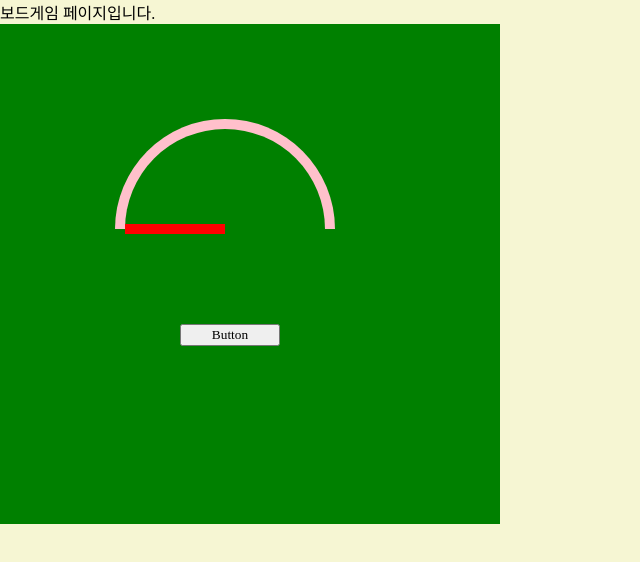
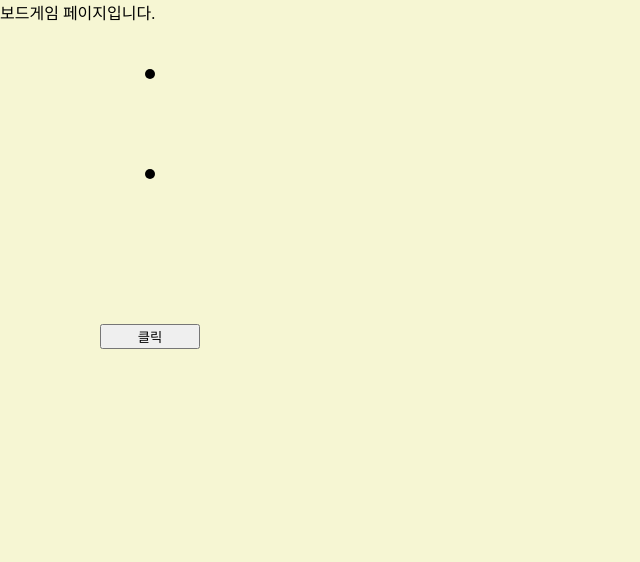
Before and after one commit to paldal-idol/BbangNyang, a React app in the folder client/: page /game in a window 1280 px wide. Shown: the top 562 px of the page, without its empty margins (0-640 px from the left). Built offline with nearby package versions, Linux system fonts and the light colour scheme; a web font is replaced by a local one.

Commit message:
feat : random_number board

```diff
--- a/client/package.json
+++ b/client/package.json
@@ -25,6 +25,7 @@
     "@babel/core": "^7.14.3",
     "@babel/preset-env": "^7.14.4",
     "@babel/preset-react": "^7.13.13",
+    "@types/jquery": "^3.5.5",
     "@types/react": "^17.0.9",
     "@types/styled-components": "^5.1.10",
     "babel-loader": "^8.2.2",
--- a/client/src/components/organisms/Dice.tsx
+++ /dev/null
@@ -1,105 +0,0 @@
-import React, { useRef, useEffect } from 'react';
-import styled from 'styled-components';
-
-//style area
-const Dice_div = styled.div`
-  width: 500px;
-  height: 500px;
-`;
-
-const Dice_canvas = styled.canvas`
-  z-index: 1;
-  position: absolute;
-`;
-
-const Dice_Button = styled.button`
-  margin-top: 300px;
-  margin-left: 180px;
-  z-index: 2;
-  position: absolute;
-  width: 100px;
-`;
-
-//implement area
-const Dice: React.FC = () => {
-  let canvasRef = useRef<HTMLCanvasElement | null>(null);
-  let canvasCtxRef = React.useRef<CanvasRenderingContext2D | null>(null);
-  let interval;
-  let rotate_num = 8;
-  let count = 0;
-
-  const drawBackgroundrect = () => {
-    canvasCtxRef.current = canvasRef.current.getContext('2d');
-    let ctx = canvasCtxRef.current;
-    ctx!.translate(0, 0);
-    ctx!.fillStyle = 'green';
-    ctx!.rect(0, 0, 500, 500);
-    ctx!.fill();
-    ctx!.beginPath();
-    ctx!.fillStyle = 'pink';
-    ctx!.arc(225, 205, 110, 0, Math.PI, true);
-    ctx!.fill();
-    ctx!.beginPath();
-    ctx!.fillStyle = 'green';
-    ctx!.arc(225, 205, 100, 0, Math.PI, true);
-    ctx!.fill();
-  };
-
-  const drawMoved_rect = (ctx, rotate_num) => {
-    ctx.translate(225, 205);
-    ctx.rotate((rotate_num * Math.PI) / 90);
-    ctx.translate(-225, -205);
-    ctx.fillStyle = 'red';
-    ctx.fillRect(125, 200, 100, 10);
-  };
-
-  const clear = (c) => {
-    c.fillStyle = 'green';
-    c.arc(225, 215, 100, 0, Math.PI, true);
-    c.fill();
-  };
-
-  useEffect(() => {
-    canvasCtxRef.current = canvasRef.current.getContext('2d');
-    let ctx = canvasCtxRef.current;
-    drawBackgroundrect();
-    let rotate_num = 0;
-    drawMoved_rect(ctx, rotate_num);
-  }, [drawMoved_rect]);
-
-  const render = () => {
-    canvasCtxRef.current = canvasRef.current.getContext('2d');
-    let ctx = canvasCtxRef.current;
-    count++;
-    if (Math.floor(count / 12) % 2 == 1) {
-      rotate_num = -8;
-    } else {
-      rotate_num = 8;
-    }
-    clear(ctx);
-    drawMoved_rect(ctx, rotate_num);
-  };
-
-  const down = () => {
-    interval = setInterval(render, 100);
-  };
-
-  const up = () => {
-    clearInterval(interval);
-    let result_score = 11 - Math.abs((count % 24) - 11);
-    alert(1 + Math.floor((6 * Math.random() * result_score) / 11));
-  };
-
-  return (
-    <>
-      <Dice_div id="dice">
-        <Dice_canvas ref={canvasRef} width="500" height="500"></Dice_canvas>
-        <Dice_Button onMouseDown={down} onMouseUp={up}>
-          Button
-        </Dice_Button>
-      </Dice_div>
-    </>
-  );
-};
-
-export default Dice;
--- a/client/src/components/organisms/Dice_svg.tsx
+++ b/client/src/components/organisms/Dice_svg.tsx
@@ -1,53 +1,85 @@
 import React from 'react';
 import styled from 'styled-components';
-
-class Dice_svg extends React.Component {
+const Dice_svg = styled.svg`
+  z-index: 1;
+  position: absolute;
+`;
+const Dice_h1 = styled.h1`
+  margin-top: 200px;
+  margin-left: 140px;
+  z-index: 2;
+  position: absolute;
+  width: 100px;
+`;
+const Dice_Button = styled.button`
+  margin-top: 300px;
+  margin-left: 100px;
+  z-index: 2;
+  position: absolute;
+  width: 100px;
+`;
+class Dice extends React.Component {
+  dice_number;
+  interval;
   state = {
-    x: 0,
-    y: 0,
+    x: 150,
+    y: 50,
   };
   mounted: boolean;
+
   componentDidMount() {
     this.mounted = true;
-    // this.tick();
   }
   componentWillUnmount() {
     this.mounted = false;
   }
   tick = () => {
-    const time = Date.now() / 1000;
+    const time = Date.now() / 500;
     this.setState({
       x: 150 + 100 * Math.cos(time),
       y: 150 + 100 * -Math.abs(Math.sin(time)),
     });
     if (this.mounted) {
       requestAnimationFrame(this.tick);
+    } else {
+      this.setState({
+        x: 150,
+        y: 50,
+      });
     }
   };
+  down = () => {
+    this.mounted = true;
+    this.interval = setInterval(this.tick, 0);
+  };
+  up = () => {
+    this.mounted = false;
+    clearInterval(this.interval);
+    let d = Math.random() * (this.state.x + this.state.y) + this.state.y;
+    this.dice_number = Math.floor((d % 10) % 6) + 1;
+    console.log(this.dice_number);
+  };
   render() {
-    let interval;
     let count;
     const { x, y } = this.state;
-    const down = () => {
-      interval = setInterval(this.tick, 100);
-    };
-    const up = () => {
-      clearInterval(interval);
-      alert();
-    };
-
+    const mouse_down = this.down;
+    const mouse_up = this.up;
     return (
       <>
-        <button onMouseDown={down} onMouseUp={up}>
-          클릭
-        </button>
-        <svg width="300" height="300">
-          {/* center */}
-          <circle r="5" cx="150" cy="150" fill="black" />
-          <circle r="5" cx={x} cy={y} fill="black" />
-        </svg>
+        <div>
+          <Dice_svg width="300" height="300">
+            {/* center */}
+
+            <circle r="5" cx="150" cy="150" fill="black" />
+            <circle r="5" cx={x} cy={y} fill="black" />
+          </Dice_svg>
+          <Dice_h1>{this.dice_number}</Dice_h1>
+          <Dice_Button onMouseDown={mouse_down} onMouseUp={mouse_up}>
+            클릭
+          </Dice_Button>
+        </div>
       </>
     );
   }
 }
-export default Dice_svg;
+export default Dice;
--- a/client/src/pages/BoardGamePage.tsx
+++ b/client/src/pages/BoardGamePage.tsx
@@ -1,5 +1,5 @@
 import React from 'react';
-import Dice from '../components/organisms/Dice';
+import Dice from '../components/organisms/Dice_svg';
 
 const BoardGamePage: React.FC = () => {
   return (
```
Also changed, not shown: 1 other file (tests, documents, lock files or other folders).
